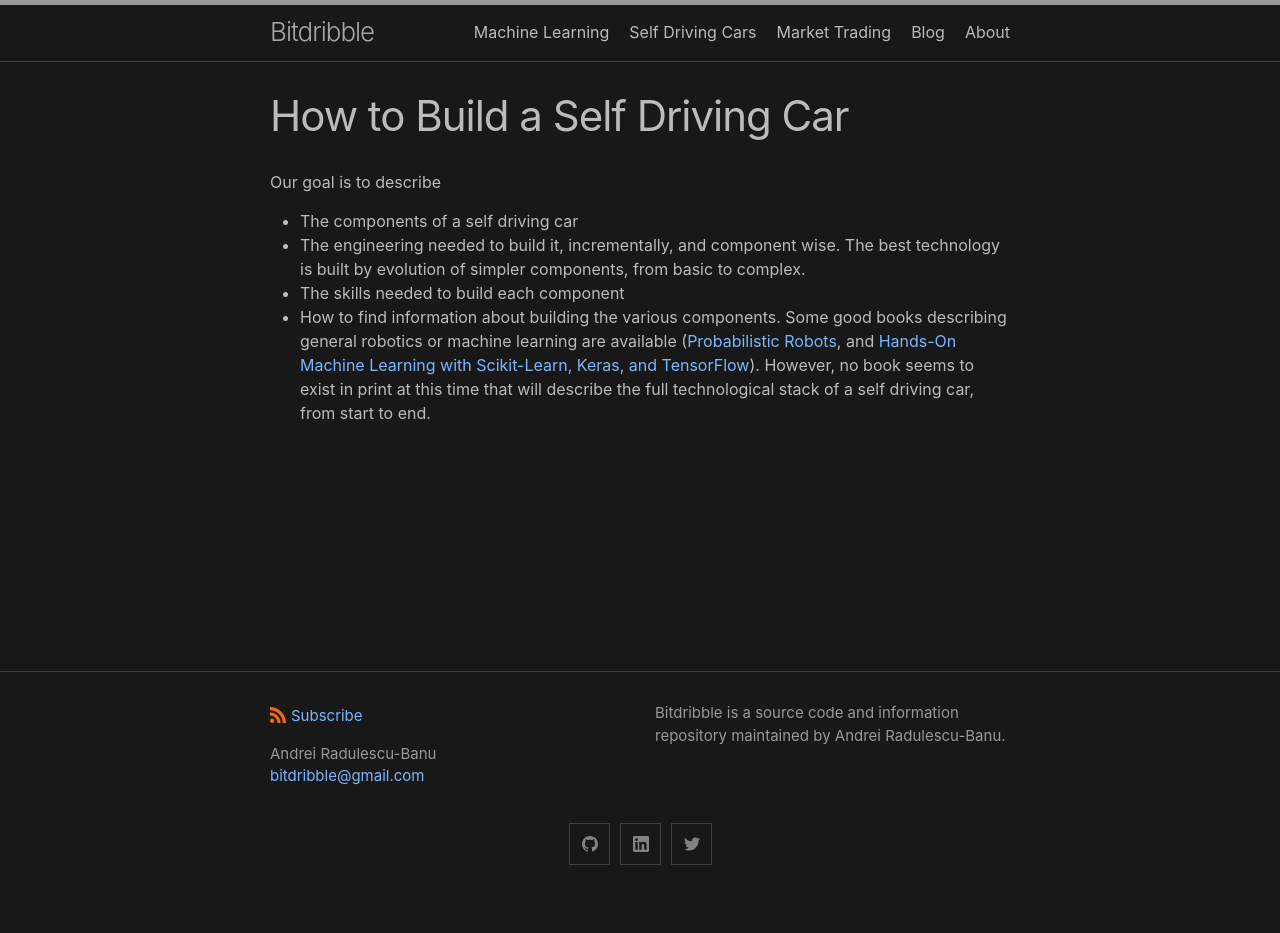
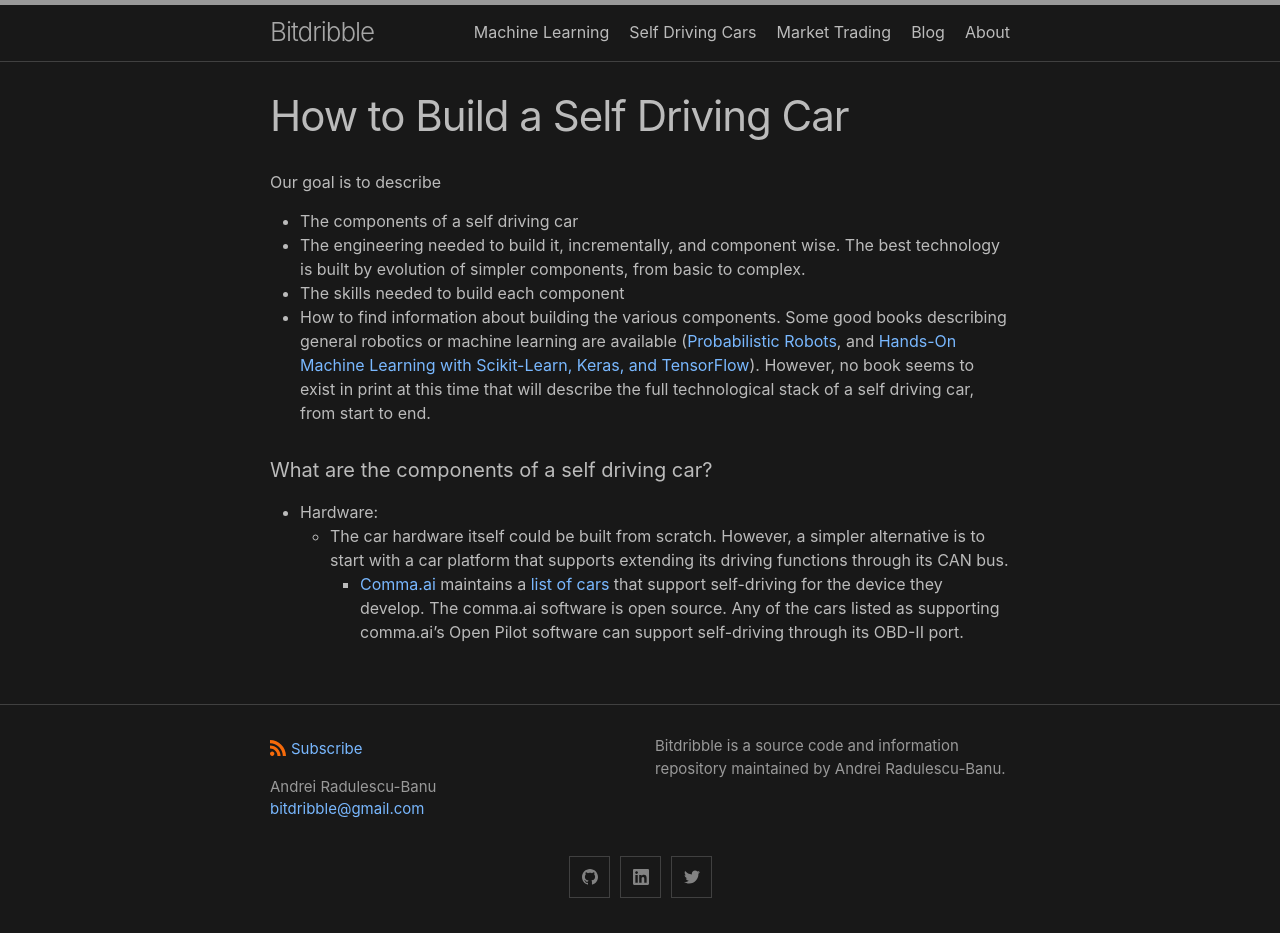
Before and after one commit to analytiq-hub/sigagent.github.io, a Jekyll site: the page built from self_driving_cars/how_to_build_a_self_driving_car.md, in a window 1280 px wide. Built offline with Jekyll 4.4.1, drawn with Linux system fonts in a browser that asks for light colours; before the commit the page ends 900 px from its top, so only the background shows below that.

Commit message:
Update how_to_build_a_self_driving_car.md

```diff
--- a/self_driving_cars/how_to_build_a_self_driving_car.md
+++ b/self_driving_cars/how_to_build_a_self_driving_car.md
@@ -7,3 +7,8 @@ Our goal is to describe
 * The engineering needed to build it, incrementally, and component wise. The best technology is built by evolution of simpler components, from basic to complex.
 * The skills needed to build each component
 * How to find information about building the various components. Some good books describing general robotics or machine learning are available ([Probabilistic Robots](https://docs.ufpr.br/~danielsantos/ProbabilisticRobotics.pdf), and [Hands-On Machine Learning with Scikit-Learn, Keras, and TensorFlow](https://www.amazon.com/Hands-Machine-Learning-Scikit-Learn-TensorFlow/dp/14920326461)). However, no book seems to exist in print at this time that will describe the full technological stack of a self driving car, from start to end.
+
+#### What are the components of a self driving car?
+* Hardware:
+  * The car hardware itself could be built from scratch. However, a simpler alternative is to start with a car platform that supports extending its driving functions through its CAN bus.
+    * [Comma.ai](http://comma.ai) maintains a [list of cars](https://github.com/commaai/openpilot/blob/master/docs/CARS.md) that support self-driving for the device they develop. The comma.ai software is open source. Any of the cars listed as supporting comma.ai's Open Pilot software can support self-driving through its OBD-II port.
```
